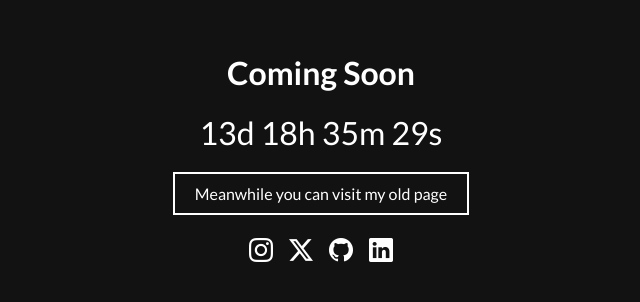
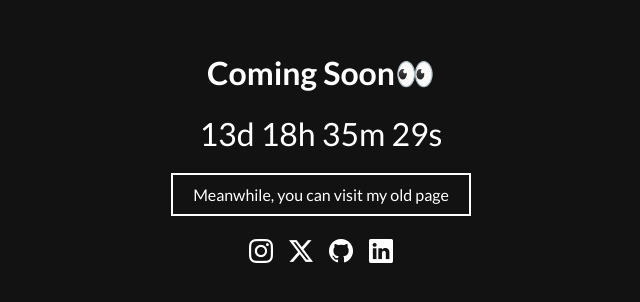
Before and after one commit to ignaciofianza/comingsoon, a plain HTML site: page index.html in a window 1280 px wide. Shown: the part 252-554 px from the top of the page, without its empty margins (319-959 px from the left). Drawn offline with nearby package versions, Linux system fonts and the light colour scheme.

Commit message:
Update index.html

```diff
--- a/index.html
+++ b/index.html
@@ -12,9 +12,9 @@
 </head>
 <body>
     <div class="container">
-        <h1 class="text-center mb-3">Coming Soon</h1>
+        <h1 class="text-center mb-3">Coming Soon👀</h1>
         <div id="countdown" class="text-center mb-4"></div>
-        <a href="https://v1.ignaciofianza.com" target="_blank" class="btn-custom">Meanwhile you can visit my old page</a>
+        <a href="https://v1.ignaciofianza.com" target="_blank" class="btn-custom">Meanwhile, you can visit my old page</a>
         <div class="social-icons mt-4">
             <a href="https://www.instagram.com/ignaciofianza" target="_blank" class="text-white mx-2"><i class="bi bi-instagram"></i></a>
             <a href="https://twitter.com/nachofianzaa" target="_blank" class="text-white mx-2"><i class="bi bi-twitter-x"></i></a>
```
